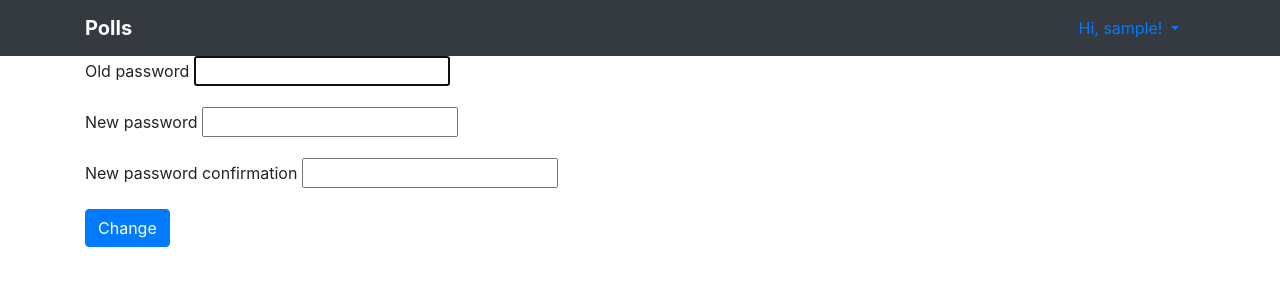
After one commit to KirovVerst/django-polls-site, a Django app: page /accounts/password_change/ in a window 1280 px wide. The commit adds this page. Shown: the top 300 px of the page. Run offline with Django 3.2, Linux system fonts and the light colour scheme; the visitor is signed in with stand-in values (Sample User, id 1); some libraries are stand-ins or nearby versions.

Commit message:
Add password change view

```diff
--- /dev/null
+++ b/polls_service/accounts/templates/accounts/password_change.html
@@ -0,0 +1,23 @@
+{% extends "base/base.html" %}
+
+{% block content %}
+    <form method="post">
+        {% csrf_token %}
+        <div class="form-group">
+            <label for="{{ form.old_password.id_for_label }}">Old password</label>
+            {{ form.old_password }}
+            {{ form.old_password.errors }}
+        </div>
+        <div class="form-group">
+            <label for="{{ form.new_password1.id_for_label }}">New password</label>
+            {{ form.new_password1 }}
+            {{ form.new_password1.errors }}
+        </div>
+        <div class="form-group">
+            <label for="{{ form.new_password2.id_for_label }}">New password confirmation</label>
+            {{ form.new_password2 }}
+            {{ form.new_password2.errors }}
+        </div>
+        <button class="btn btn-primary" type="submit">Change</button>
+    </form>
+{% endblock %}
--- /dev/null
+++ b/polls_service/accounts/templates/accounts/password_change_done.html
@@ -0,0 +1,5 @@
+{% extends "base/base.html" %}
+
+{% block content %}
+    Password change successful
+{% endblock %}
--- a/polls_service/accounts/urls.py
+++ b/polls_service/accounts/urls.py
@@ -1,15 +1,12 @@
-from django.contrib.auth import views as auth_views
 from django.urls import path
 
-from . import forms
+from . import views
 
 app_name = "accounts"
 
 urlpatterns = [
-    path(
-        "login/",
-        auth_views.LoginView.as_view(authentication_form=forms.UserLoginForm, template_name="accounts/login.html"),
-        name="login",
-    ),
-    path("logout/", auth_views.LogoutView.as_view(), name="logout"),
+    path("login/", views.LoginView.as_view(), name="login"),
+    path("logout/", views.LogoutView.as_view(), name="logout"),
+    path("password_change/", views.PasswordChangeView.as_view(), name="password_change"),
+    path("password_change_done/", views.PasswordChangeDoneView.as_view(), name="password_change_done"),
 ]
--- /dev/null
+++ b/polls_service/accounts/views.py
@@ -0,0 +1,22 @@
+from django.contrib.auth import views as auth_views
+from django.urls import reverse_lazy
+
+from .forms import UserLoginForm
+
+
+class LoginView(auth_views.LoginView):
+    authentication_form = UserLoginForm
+    template_name = "accounts/login.html"
+
+
+class LogoutView(auth_views.LogoutView):
+    ...
+
+
+class PasswordChangeView(auth_views.PasswordChangeView):
+    template_name = "accounts/password_change.html"
+    success_url = reverse_lazy("accounts:password_change_done")
+
+
+class PasswordChangeDoneView(auth_views.PasswordChangeDoneView):
+    template_name = "accounts/password_change_done.html"
--- a/polls_service/templates/base/header.html
+++ b/polls_service/templates/base/header.html
@@ -12,6 +12,7 @@
                         Hi, {{ user.username }}!
                     </a>
                     <div class="dropdown-menu" aria-labelledby="navbarDropdown">
+                        <a class="dropdown-item" href="{% url 'accounts:password_change' %}">Change password</a>
                         <a class="dropdown-item" href="{% url 'accounts:logout' %}?next=/">Logout</a>
                     </div>
                 </div>
```
